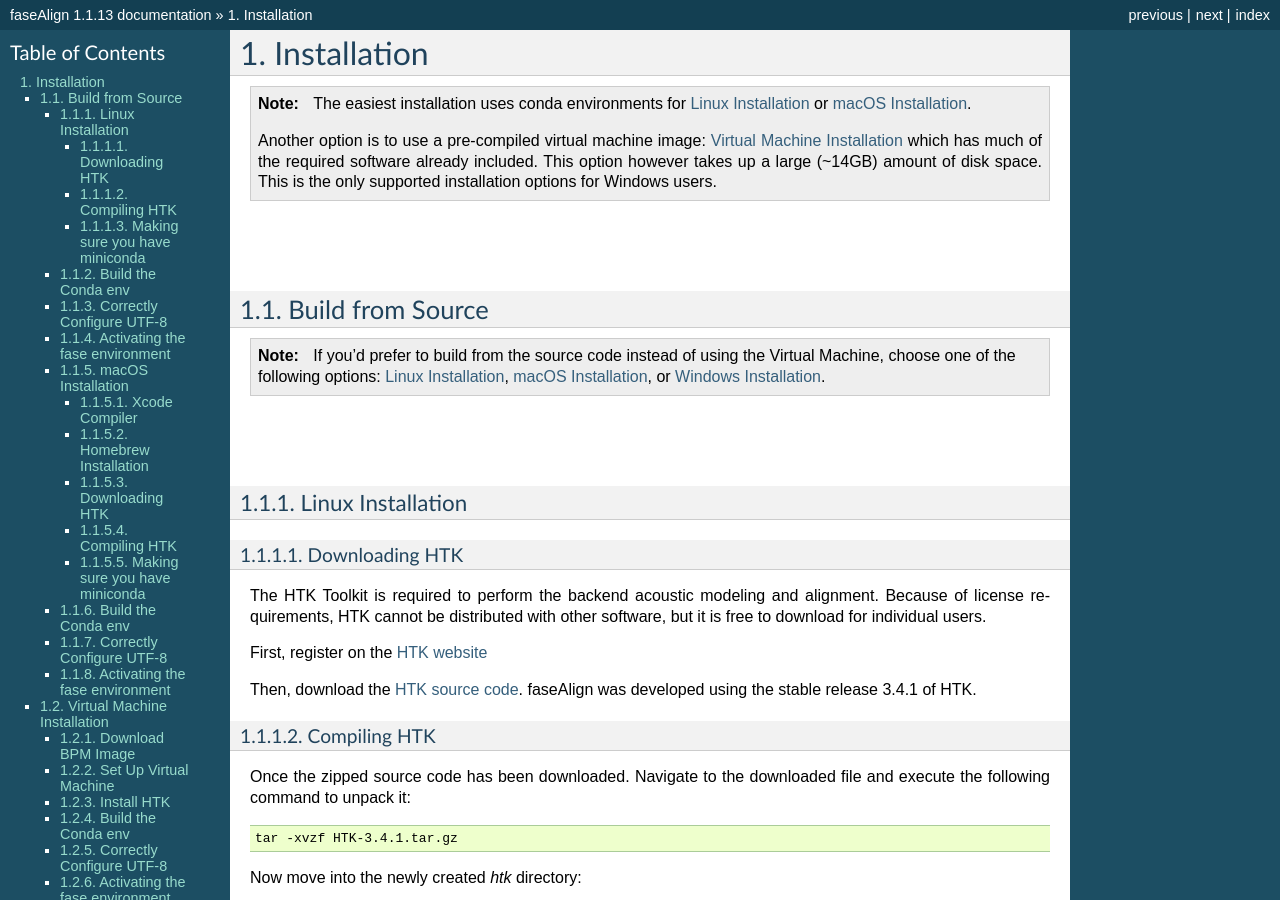
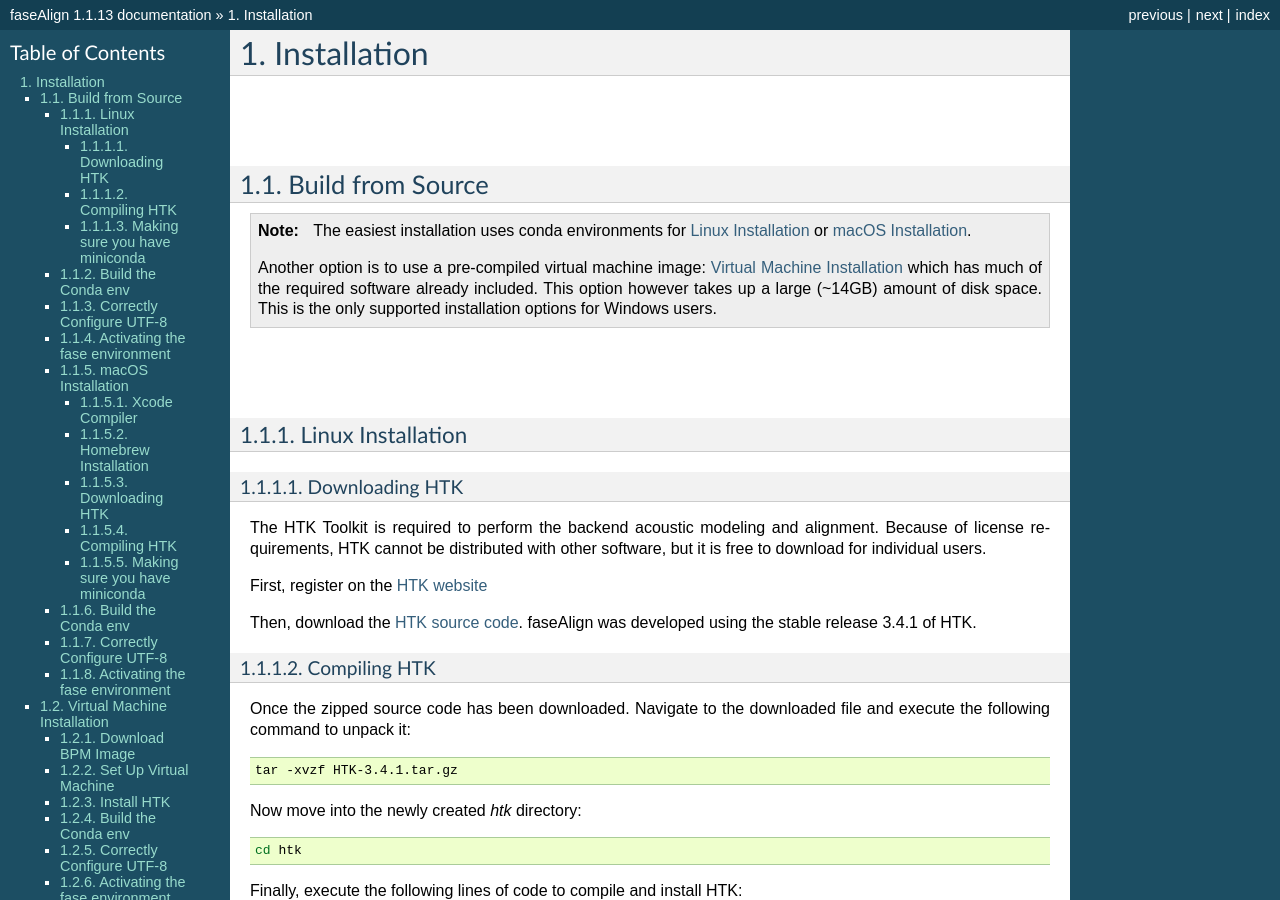
Before and after one commit to EricWilbanks/faseAlign, a Sphinx documentation site: the page built from docs/installation.rst, in a window 1280 px wide and 900 px high. Built offline with Sphinx 7.4.7, drawn with Linux system fonts in a browser that asks for light colours.

Commit message:
installation section updates

```diff
--- a/docs/installation.rst
+++ b/docs/installation.rst
@@ -23,13 +23,6 @@
 Installation
 ============
 
-.. note::
-
-	The easiest installation uses conda environments for :ref:`install-linux` or :ref:`install-mac`.
-
-	Another option is to use a pre-compiled virtual machine image: :ref:`install-bpm` which has much of the required software already included. This option however takes up a large (~14GB) amount of disk space. This is the only supported installation options for Windows users.
-
-
 |
 |
 |
@@ -39,7 +32,10 @@
 
 .. note::
 
-	If you'd prefer to build from the source code instead of using the Virtual Machine, choose one of the following options: :ref:`install-linux`, :ref:`install-mac`, or :ref:`install-windows`.
+	The easiest installation uses conda environments for :ref:`install-linux` or :ref:`install-mac`.
+
+	Another option is to use a pre-compiled virtual machine image: :ref:`install-bpm` which has much of the required software already included. This option however takes up a large (~14GB) amount of disk space. This is the only supported installation options for Windows users.
+
 
 |
 |
```
